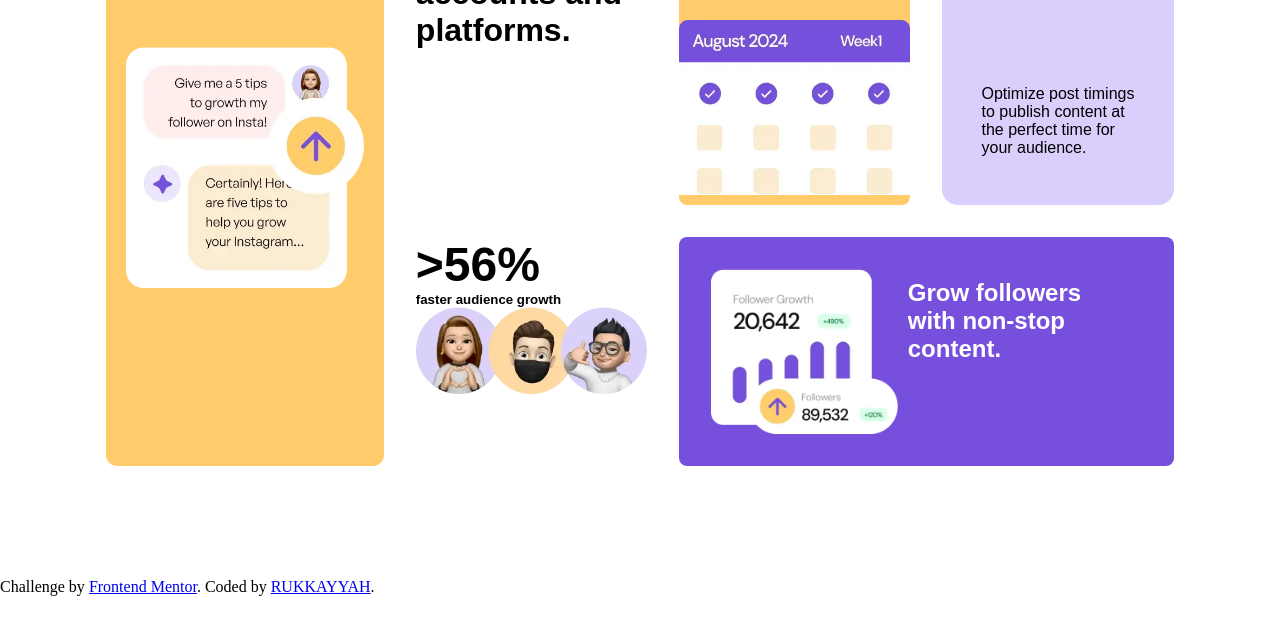
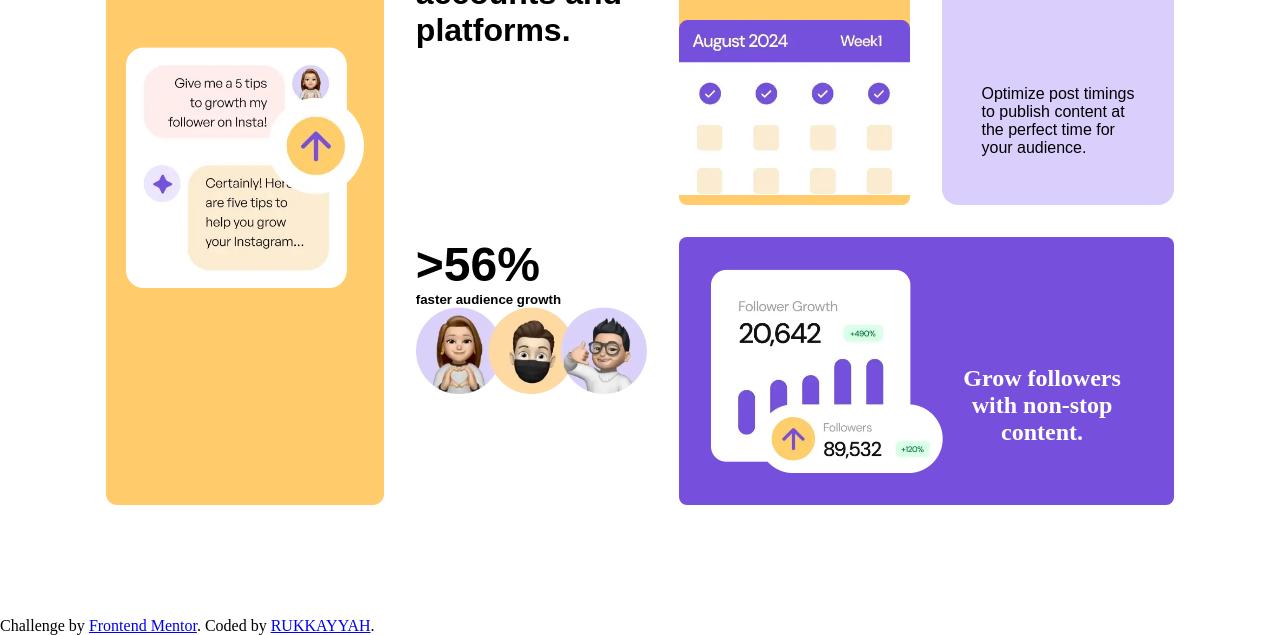
Before and after one commit to Rukkkayyah/BENTO-GRID, a plain HTML site: page index.html in a window 1280 px wide. Shown: the part 627-1262 px from the top of the page. Before the commit the page ends 1223 px from the top, so only its background shows below. Drawn offline with Linux system fonts and the light colour scheme.

Commit message:
Added new task

```diff
--- a/index.html
+++ b/index.html
@@ -34,7 +34,7 @@
                 </div>
 
                 <div class="item3">
-                    <h3 class="quote">Schedule to<br /> social media.</h3>
+                    <h3 class="quote">Schedule to social media.</h3>
                     <div class="image">
                         <img src="images/illustration-schedule-posts.webp" alt="" height="300px">
                     </div>
@@ -73,7 +73,7 @@
 
                 <div class="item8">
                     <div class="image">
-                        <img src="images/illustration-grow-followers.webp" alt="" width="350px">
+                        <img src="images/illustration-grow-followers.webp" alt="" width="">
                     </div>
                     <div>
                         <h2 class="quote">Grow followers with non-stop content.</h2>
--- a/styles/style.css
+++ b/styles/style.css
@@ -39,7 +39,7 @@ img {
 
     }
 
-    .Bento-grid .item {
+    .item {
         max-width: 1440px;
         margin: 2rem;
         display: grid;
@@ -200,7 +200,7 @@ span {
 .item8 {
     display: flex;
     grid-area: item8;
-    font-family: var(--DM-SANS);
+    font-family: var(--DM-SANS-400);
     background-color: var(--Purple-500);
     border-radius: .5rem;
     padding: 2rem;
@@ -208,7 +208,8 @@ span {
 
 .item8 .quote {
     color: var(--White);
-    padding: 10px;
+    text-align: center;
+    padding-top: 6rem;
 }
 
 
```
